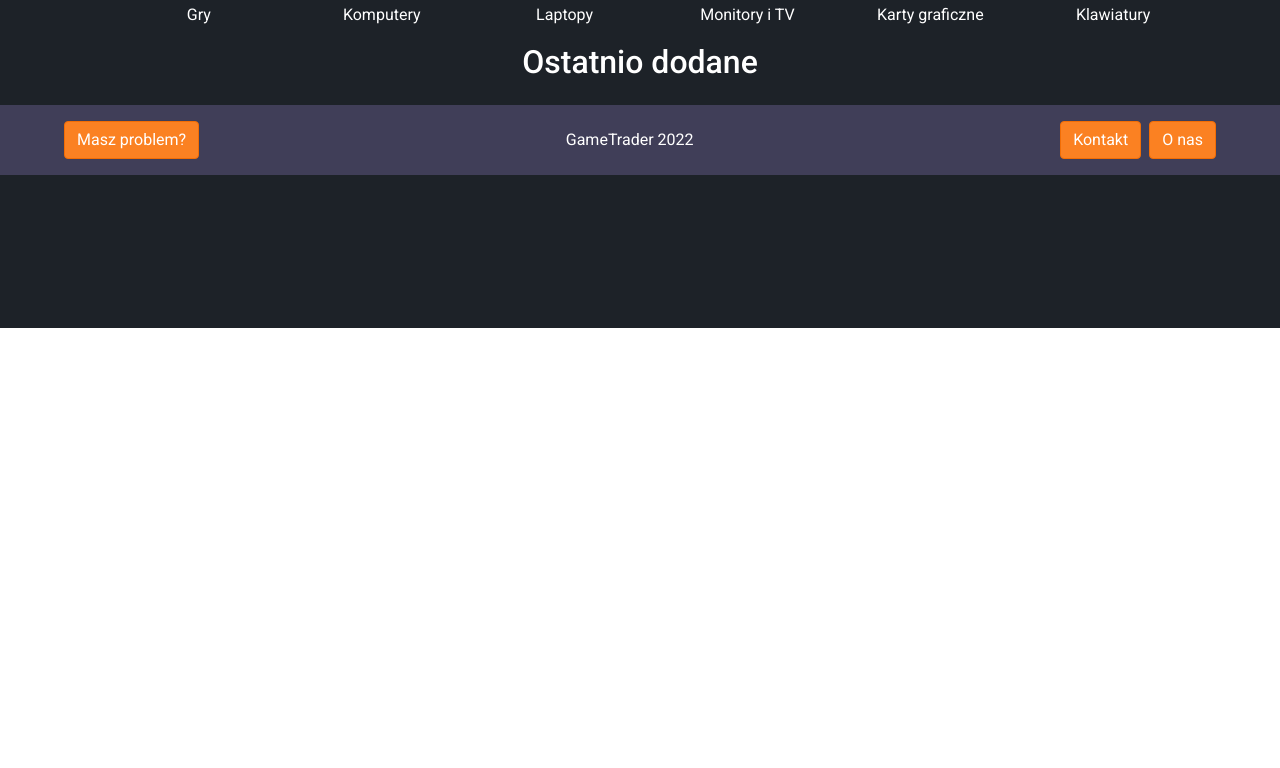
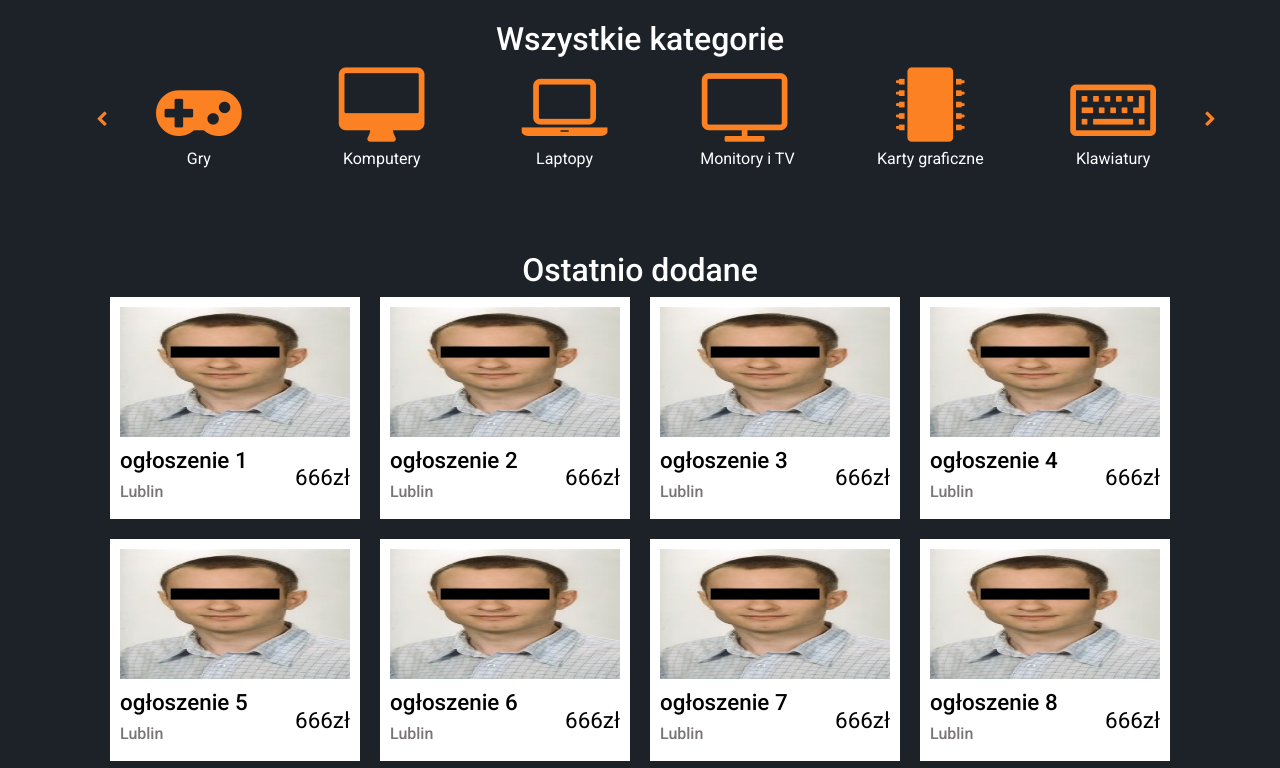
Before and after one commit to gametrader/gametrader-frontend, a React (Create React App) app: page / in a window 1280 px wide. Shown: the part 472-1240 px from the top of the page. Before the commit the page ends 800 px from the top, so only its background shows below. Built offline with nearby package versions, Linux system fonts and the light colour scheme.

Commit message:
GAMETRADER-44 Finished homepage.

```diff
--- a/src/components/home-page/HomePage.module.scss
+++ b/src/components/home-page/HomePage.module.scss
@@ -1,5 +1,6 @@
 h2{
     text-align: center;
+    margin-bottom: 1.5rem;
 }
 ul {
 
@@ -11,6 +12,7 @@ ul {
 }
 
 .AdvertisementsSelectedForUser{
+    margin-top: 5rem;
     ul{
         display: flex;
         justify-content: space-between;
@@ -20,8 +22,12 @@ ul {
 }
 
 .lastAddedAdvertisements{
+    margin-top: 5rem;
     ul{
+
+        padding: 0;
         display: flex;
+        justify-content: center;
         list-style-type: none;
         flex-wrap: wrap;
         gap:20px;
@@ -44,6 +50,10 @@ i{
     display: flex;
 }
 
+.allCategories{
+    margin-top: 5rem;
+}
+
 .chevron {
     display: flex;
     align-items: center;
--- a/src/components/home-page/HomePage.tsx
+++ b/src/components/home-page/HomePage.tsx
@@ -35,6 +35,29 @@ const HomePage = () => {
 		{title: 'ogłoszenie 10', imgUrl: '', location:'Lublin', price:666, isPromoted:false},
 	];
 
+	const allAdvertisements: AdvertisementModel[] = [
+		{title: 'ogłoszenie 1', imgUrl: '', location:'Lublin', price:666, isPromoted:false},
+		{title: 'ogłoszenie 2', imgUrl: '', location:'Lublin', price:666, isPromoted:true},
+		{title: 'ogłoszenie 3', imgUrl: '', location:'Lublin', price:666, isPromoted:false},
+		{title: 'ogłoszenie 4', imgUrl: '', location:'Lublin', price:666, isPromoted:false},
+		{title: 'ogłoszenie 5', imgUrl: '', location:'Lublin', price:666, isPromoted:false},
+		{title: 'ogłoszenie 6', imgUrl: '', location:'Lublin', price:666, isPromoted:false},
+		{title: 'ogłoszenie 7', imgUrl: '', location:'Lublin', price:666, isPromoted:false},
+		{title: 'ogłoszenie 8', imgUrl: '', location:'Lublin', price:666, isPromoted:false},
+		{title: 'ogłoszenie 9', imgUrl: '', location:'Lublin', price:666, isPromoted:false},
+		{title: 'ogłoszenie 10', imgUrl: '', location:'Lublin', price:666, isPromoted:false},
+		{title: 'ogłoszenie 1', imgUrl: '', location:'Lublin', price:666, isPromoted:false},
+		{title: 'ogłoszenie 2', imgUrl: '', location:'Lublin', price:666, isPromoted:false},
+		{title: 'ogłoszenie 3', imgUrl: '', location:'Lublin', price:666, isPromoted:false},
+		{title: 'ogłoszenie 4', imgUrl: '', location:'Lublin', price:666, isPromoted:false},
+		{title: 'ogłoszenie 5', imgUrl: '', location:'Lublin', price:666, isPromoted:false},
+		{title: 'ogłoszenie 6', imgUrl: '', location:'Lublin', price:666, isPromoted:false},
+		{title: 'ogłoszenie 7', imgUrl: '', location:'Lublin', price:666, isPromoted:false},
+		{title: 'ogłoszenie 8', imgUrl: '', location:'Lublin', price:666, isPromoted:false},
+		{title: 'ogłoszenie 9', imgUrl: '', location:'Lublin', price:666, isPromoted:false},
+		{title: 'ogłoszenie 10', imgUrl: '', location:'Lublin', price:666, isPromoted:false},
+	];
+
 	const [categories, setCategories] = useState<CategoryModel[]>([]);
 	const [categoriesStartIndex, setCategoriesStartIndex] = useState<number>(0);
 	const [categoriesEndIndex, setCategoriesEndIndex] = useState<number>(6);
@@ -43,6 +66,8 @@ const HomePage = () => {
 	const [selectedAdvertisements, setSelectedAdvertisements] = useState<AdvertisementModel[]>([]);
 	const [selectedAdvertisementsStartIndex, setSelectedAdvertisementsStartIndex] = useState<number>(0);
 	const [selectedAdvertisementsEndIndex, setSelectedAdvertisementsEndIndex] = useState<number>(6);
+
+
 
 	const setCategoriesSlider = () => {
 		setCategories(allCategories.slice(categoriesStartIndex, categoriesEndIndex));
@@ -135,7 +160,11 @@ const HomePage = () => {
 			<div className={styles.lastAddedAdvertisements}>
 				<h2>Ostatnio dodane</h2>
 				<ul className={' ' + styles.lastAdvertisementsContainer}>
-
+					{ allAdvertisements.map((advertisement, index) => (
+						<li key={index}>
+							<Advertisement advertisement={advertisement} />
+						</li>
+					))}
 				</ul>
 			</div>
 		</div>
```
